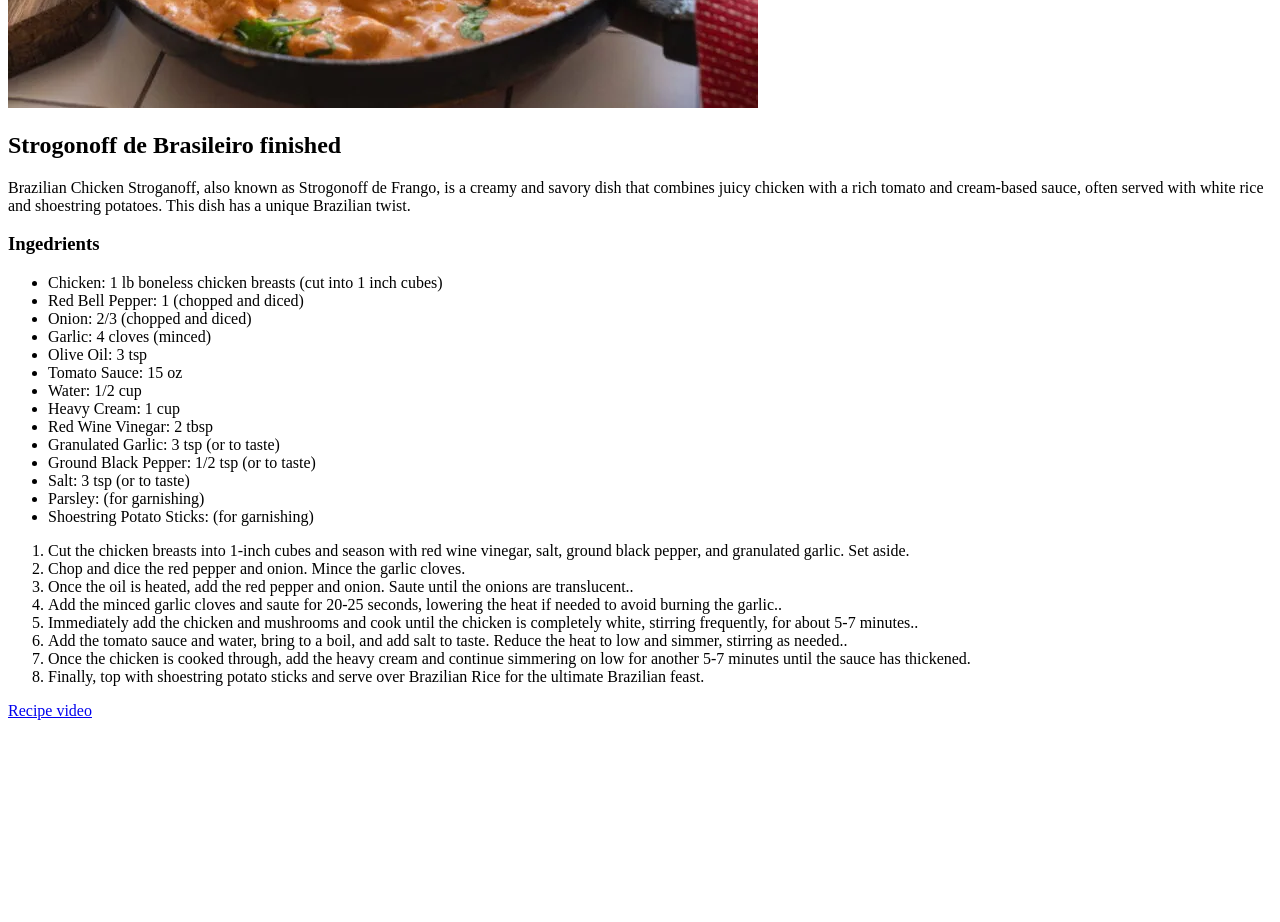
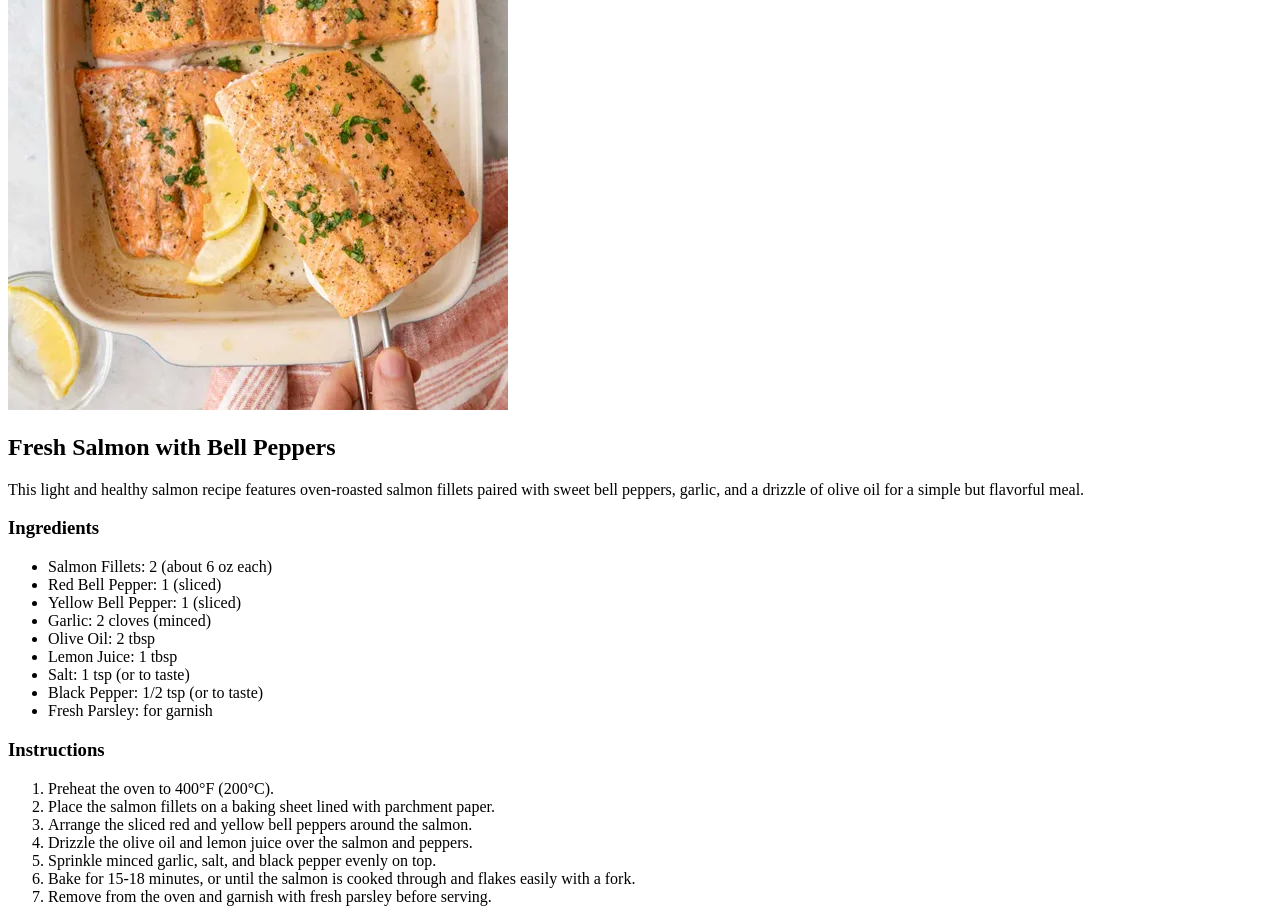
Before and after one commit to EleventhJester/odin-recipes, a plain HTML site: page recipes/pepperSalmon.html in a window 1280 px wide. Shown: the part 420-1342 px from the top of the page. Before the commit the page ends 1148 px from the top, so only its background shows below. Drawn offline with Linux system fonts and the light colour scheme.

Commit message:
added last recipe

```diff
--- a/recipes/pepperSalmon.html
+++ b/recipes/pepperSalmon.html
@@ -3,48 +3,39 @@
 <head>
     <meta charset="UTF-8">
     <meta name="viewport" content="width=device-width, initial-scale=1.0">
-    <title>Document</title>
+    <title>Salmon and Peppers Recipe</title>
 </head>
 <body>
 
-    <a href="/index.html">Home</a>
-    <h1>Strogonoff</h1>
-    <img src="/img/Strogonoff-de-Frango_1732135321780-750x422.webp" alt="">
+    <h1>Salmon and Peppers</h1>
+    <img src="/img/Lemon-Pepper-Salmon-08.webp" alt="Salmon with Bell Peppers">
     <br>
-    <h2>Strogonoff de Brasileiro finished</h2>
-    <p>Brazilian Chicken Stroganoff, also known as Strogonoff de Frango, is a creamy and savory dish that combines juicy chicken with a rich tomato and cream-based sauce, often served with white rice and shoestring potatoes. This dish has a unique Brazilian twist.</p>
-    <h3>Ingedrients</h3>
+    <h2>Fresh Salmon with Bell Peppers</h2>
+    <p>This light and healthy salmon recipe features oven-roasted salmon fillets paired with sweet bell peppers, garlic, and a drizzle of olive oil for a simple but flavorful meal.</p>
+
+    <h3>Ingredients</h3>
     <ul>
-        <li>Chicken: 1 lb boneless chicken breasts (cut into 1 inch cubes)</li>
-        <li>Red Bell Pepper: 1 (chopped and diced)</li>
-        <li>Onion: 2/3 (chopped and diced)</li>
-        <li>Garlic: 4 cloves (minced)</li>
-        <li>Olive Oil: 3 tsp</li>
-        <li>Tomato Sauce: 15 oz</li>
-        <li>Water: 1/2 cup</li>
-        <li>Heavy Cream: 1 cup</li>
-        <li>Red Wine Vinegar: 2 tbsp</li>
-        <li>Granulated Garlic: 3 tsp (or to taste)</li>
-        <li>Ground Black Pepper: 1/2 tsp (or to taste)</li>
-        <li>Salt: 3 tsp (or to taste)</li>
-        <li>Parsley: (for garnishing)</li>
-        <li>Shoestring Potato Sticks: (for garnishing)</li>
-
+        <li>Salmon Fillets: 2 (about 6 oz each)</li>
+        <li>Red Bell Pepper: 1 (sliced)</li>
+        <li>Yellow Bell Pepper: 1 (sliced)</li>
+        <li>Garlic: 2 cloves (minced)</li>
+        <li>Olive Oil: 2 tbsp</li>
+        <li>Lemon Juice: 1 tbsp</li>
+        <li>Salt: 1 tsp (or to taste)</li>
+        <li>Black Pepper: 1/2 tsp (or to taste)</li>
+        <li>Fresh Parsley: for garnish</li>
     </ul>
 
+    <h3>Instructions</h3>
     <ol>
-        <li>Cut the chicken breasts into 1-inch cubes and season with red wine vinegar, salt, ground black pepper, and granulated garlic. Set aside.</li>
-        <li>Chop and dice the red pepper and onion. Mince the garlic cloves.</li>
-        <li>Once the oil is heated, add the red pepper and onion. Saute until the onions are translucent..</li>
-        <li>Add the minced garlic cloves and saute for 20-25 seconds, lowering the heat if needed to avoid burning the garlic..</li>
-        <li>Immediately add the chicken and mushrooms and cook until the chicken is completely white, stirring frequently, for about 5-7 minutes..</li>
-        <li>Add the tomato sauce and water, bring to a boil, and add salt to taste. Reduce the heat to low and simmer, stirring as needed..</li>
-        <li>Once the chicken is cooked through, add the heavy cream and continue simmering on low for another 5-7 minutes until the sauce has thickened.</li>
-        <li>Finally, top with shoestring potato sticks and serve over Brazilian Rice for the ultimate Brazilian feast.</li>
+        <li>Preheat the oven to 400°F (200°C).</li>
+        <li>Place the salmon fillets on a baking sheet lined with parchment paper.</li>
+        <li>Arrange the sliced red and yellow bell peppers around the salmon.</li>
+        <li>Drizzle the olive oil and lemon juice over the salmon and peppers.</li>
+        <li>Sprinkle minced garlic, salt, and black pepper evenly on top.</li>
+        <li>Bake for 15-18 minutes, or until the salmon is cooked through and flakes easily with a fork.</li>
+        <li>Remove from the oven and garnish with fresh parsley before serving.</li>
     </ol>
-
-
-    <a href="https://www.youtube.com/watch?v=qwLVaIJA4LQ&t=315s" rel="noopener noreferrer">Recipe video</a>
 
 </body>
 </html>
```
Also changed, not shown: img/Lemon-Pepper-Salmon-08.webp (added).
